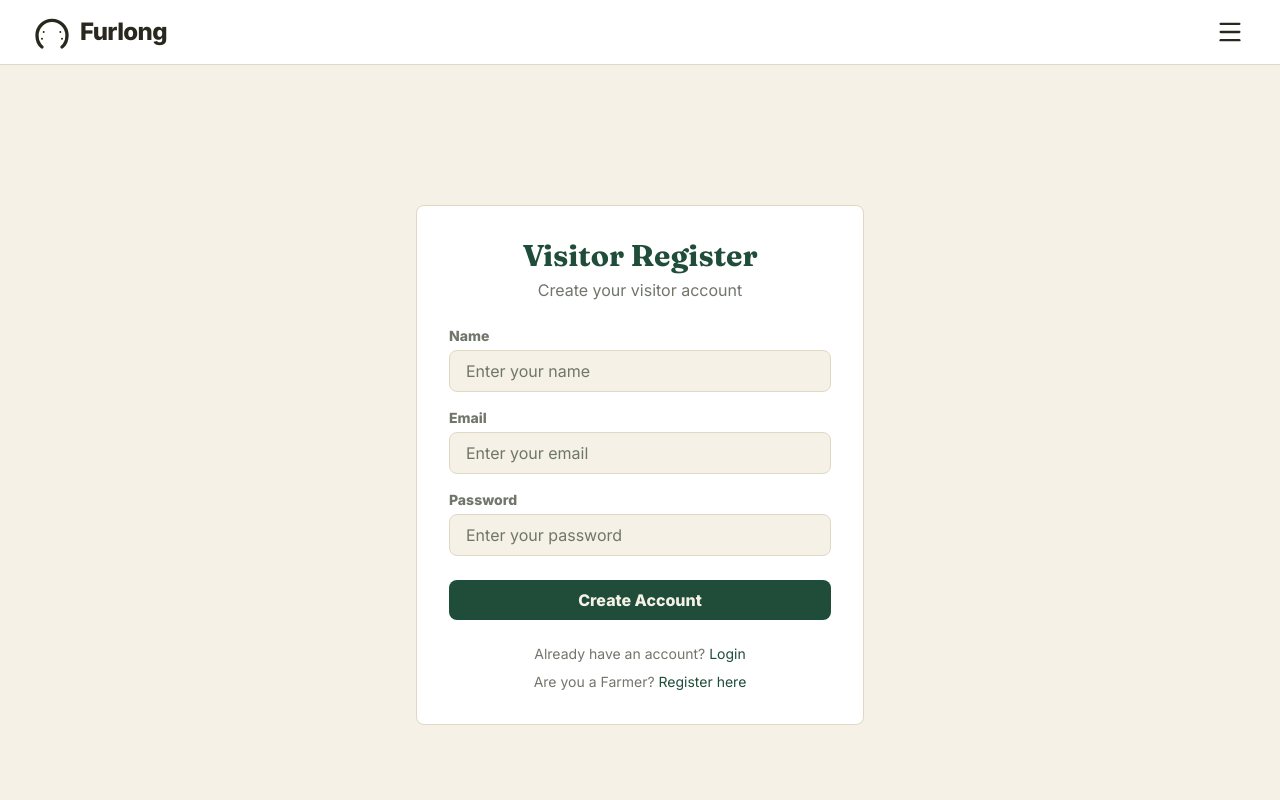
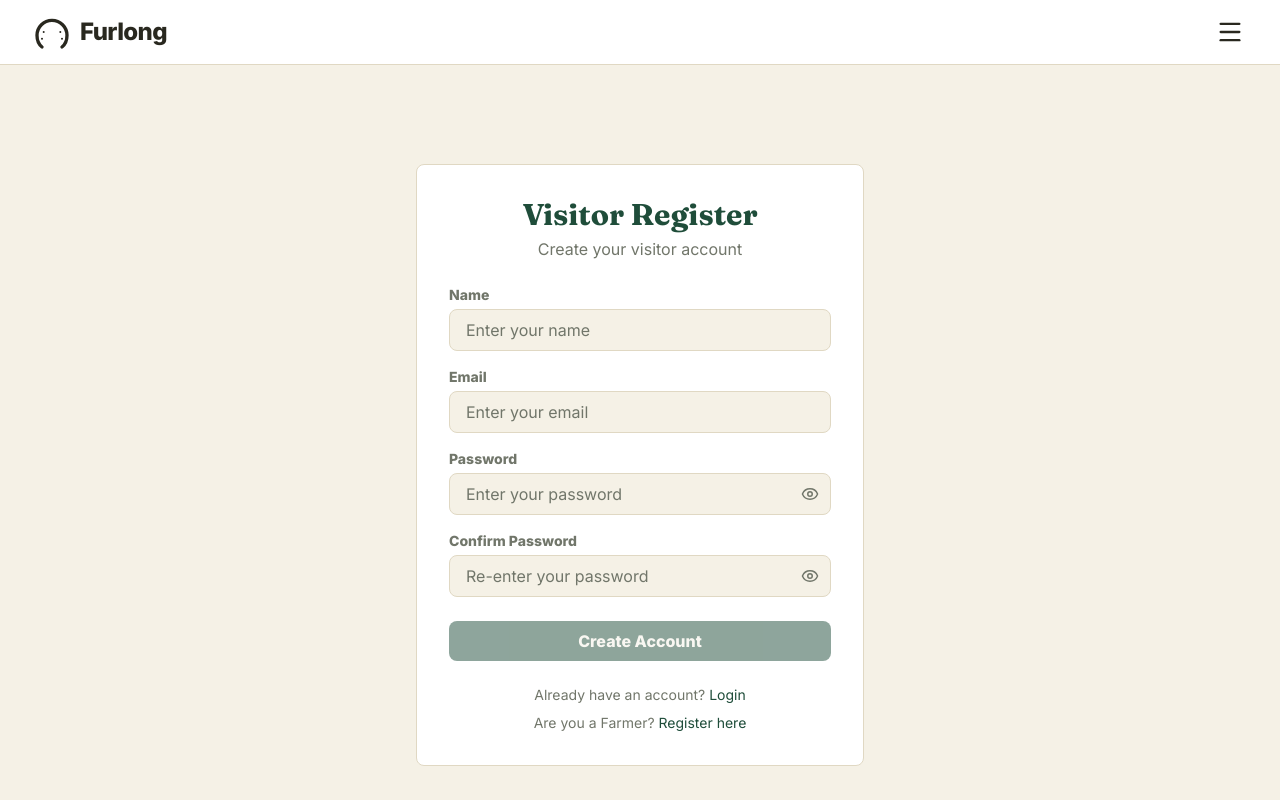
Before and after one commit to Re-Brain/react-refresh-I, a React (Vite) app: page /register/visitor in a window 1280 px wide. Shown: the top 800 px of the page. Built offline with nearby package versions, Linux system fonts and the light colour scheme; no server answers.

Commit message:
Add a Confirm Password field to the register forms
Confirm Password sits next to Password with its own show/hide toggle,
validates in real time, and blocks submit on a mismatch or a password
under 8 characters. Only password is still sent to the API.

```diff
--- a/src/modules/auth/pages/RegisterFarmerPage.tsx
+++ b/src/modules/auth/pages/RegisterFarmerPage.tsx
@@ -1,5 +1,6 @@
 import { useState } from 'react'
 import { Link, useNavigate } from 'react-router-dom'
+import { Eye, EyeOff } from 'lucide-react'
 import { registerFarmer, ApiError } from '../api'
 import { useRetryCountdown, formatCountdown } from '../../../hooks/useRetryCountdown'
 
@@ -12,8 +13,14 @@ function RegisterFarmerPage() {
   const [name, setName] = useState('')
   const [email, setEmail] = useState('')
   const [password, setPassword] = useState('')
+  const [confirmPassword, setConfirmPassword] = useState('')
+  const [showPassword, setShowPassword] = useState(false)
+  const [showConfirmPassword, setShowConfirmPassword] = useState(false)
   const [farmName, setFarmName] = useState('')
   const [error, setError] = useState('')
+
+  const passwordTooShort = password.length > 0 && password.length < 8
+  const passwordsMismatch = confirmPassword.length > 0 && password !== confirmPassword
 
   // Ticks down after a 429, disabling the submit button so the user isn't
   // tempted to keep clicking and re-triggering the still-active limit.
@@ -23,6 +30,14 @@ function RegisterFarmerPage() {
   async function handleSubmit(e: React.SyntheticEvent) {
     e.preventDefault()
     setError('')
+    if (password.length < 8) {
+      setError('Password must be at least 8 characters.')
+      return
+    }
+    if (password !== confirmPassword) {
+      setError("Passwords don't match.")
+      return
+    }
     try {
 
       // Register the farmer, then send them to the "check your email" screen
@@ -77,13 +92,47 @@ function RegisterFarmerPage() {
           {/* Password input field */}
           <div className="flex flex-col gap-1">
             <label className="text-sm font-bold text-brand-muted">Password</label>
-            <input
-              type="password"
-              placeholder="Enter your password"
-              value={password}
-              onChange={e => setPassword(e.target.value)}
-              className="bg-brand-bg border border-brand-border rounded-lg px-4 py-2 text-brand-text placeholder:text-brand-muted focus:outline-none focus:border-brand-gold transition"
-            />
+            <div className="relative">
+              <input
+                type={showPassword ? 'text' : 'password'}
+                placeholder="Enter your password"
+                value={password}
+                onChange={e => setPassword(e.target.value)}
+                className="bg-brand-bg border border-brand-border rounded-lg w-full px-4 py-2 pr-10 text-brand-text placeholder:text-brand-muted focus:outline-none focus:border-brand-gold transition"
+              />
+              <button
+                type="button"
+                onClick={() => setShowPassword(v => !v)}
+                aria-label={showPassword ? 'Hide password' : 'Show password'}
+                className="absolute right-3 top-1/2 -translate-y-1/2 text-brand-muted hover:text-brand-text"
+              >
+                {showPassword ? <EyeOff size={18} /> : <Eye size={18} />}
+              </button>
+            </div>
+            {passwordTooShort && <p className="text-red-600 text-sm">Password must be at least 8 characters.</p>}
+          </div>
+
+          {/* Confirm Password input field */}
+          <div className="flex flex-col gap-1">
+            <label className="text-sm font-bold text-brand-muted">Confirm Password</label>
+            <div className="relative">
+              <input
+                type={showConfirmPassword ? 'text' : 'password'}
+                placeholder="Re-enter your password"
+                value={confirmPassword}
+                onChange={e => setConfirmPassword(e.target.value)}
+                className="bg-brand-bg border border-brand-border rounded-lg w-full px-4 py-2 pr-10 text-brand-text placeholder:text-brand-muted focus:outline-none focus:border-brand-gold transition"
+              />
+              <button
+                type="button"
+                onClick={() => setShowConfirmPassword(v => !v)}
+                aria-label={showConfirmPassword ? 'Hide password' : 'Show password'}
+                className="absolute right-3 top-1/2 -translate-y-1/2 text-brand-muted hover:text-brand-text"
+              >
+                {showConfirmPassword ? <EyeOff size={18} /> : <Eye size={18} />}
+              </button>
+            </div>
+            {passwordsMismatch && <p className="text-red-600 text-sm">Passwords don't match</p>}
           </div>
 
           {/* Farm Name input field */}
@@ -104,7 +153,7 @@ function RegisterFarmerPage() {
           {/* Submit button for registration */}
           <button
             type="submit"
-            disabled={retry.secondsLeft > 0}
+            disabled={retry.secondsLeft > 0 || password.length < 8 || password !== confirmPassword}
             className="bg-brand-gold text-brand-bg font-bold py-2 rounded-lg hover:bg-brand-gold-light transition mt-2 disabled:opacity-50 disabled:cursor-not-allowed"
           >
             {retry.secondsLeft > 0 ? `Try again in ${formatCountdown(retry.secondsLeft)}` : 'Create Account'}
--- a/src/modules/auth/pages/RegisterVisitorPage.tsx
+++ b/src/modules/auth/pages/RegisterVisitorPage.tsx
@@ -1,5 +1,6 @@
 import { useState } from 'react'
 import { Link, useNavigate } from 'react-router-dom'
+import { Eye, EyeOff } from 'lucide-react'
 import { registerVisitor, ApiError } from '../api'
 import { useRetryCountdown, formatCountdown } from '../../../hooks/useRetryCountdown'
 
@@ -12,7 +13,13 @@ function RegisterVisitorPage() {
   const [name, setName] = useState('')
   const [email, setEmail] = useState('')
   const [password, setPassword] = useState('')
+  const [confirmPassword, setConfirmPassword] = useState('')
+  const [showPassword, setShowPassword] = useState(false)
+  const [showConfirmPassword, setShowConfirmPassword] = useState(false)
   const [error, setError] = useState('')
+
+  const passwordTooShort = password.length > 0 && password.length < 8
+  const passwordsMismatch = confirmPassword.length > 0 && password !== confirmPassword
 
   // Ticks down after a 429, disabling the submit button so the user isn't
   // tempted to keep clicking and re-triggering the still-active limit.
@@ -22,6 +29,14 @@ function RegisterVisitorPage() {
   async function handleSubmit(e: React.SyntheticEvent) {
     e.preventDefault()
     setError('')
+    if (password.length < 8) {
+      setError('Password must be at least 8 characters.')
+      return
+    }
+    if (password !== confirmPassword) {
+      setError("Passwords don't match.")
+      return
+    }
     try {
 
       // Register the visitor, then send them to the "check your email" screen
@@ -76,13 +91,47 @@ function RegisterVisitorPage() {
           {/* Password input field */}
           <div className="flex flex-col gap-1">
             <label className="text-sm font-bold text-brand-muted">Password</label>
-            <input
-              type="password"
-              placeholder="Enter your password"
-              value={password}
-              onChange={e => setPassword(e.target.value)}
-              className="bg-brand-bg border border-brand-border rounded-lg px-4 py-2 text-brand-text placeholder:text-brand-muted focus:outline-none focus:border-brand-gold transition"
-            />
+            <div className="relative">
+              <input
+                type={showPassword ? 'text' : 'password'}
+                placeholder="Enter your password"
+                value={password}
+                onChange={e => setPassword(e.target.value)}
+                className="bg-brand-bg border border-brand-border rounded-lg w-full px-4 py-2 pr-10 text-brand-text placeholder:text-brand-muted focus:outline-none focus:border-brand-gold transition"
+              />
+              <button
+                type="button"
+                onClick={() => setShowPassword(v => !v)}
+                aria-label={showPassword ? 'Hide password' : 'Show password'}
+                className="absolute right-3 top-1/2 -translate-y-1/2 text-brand-muted hover:text-brand-text"
+              >
+                {showPassword ? <EyeOff size={18} /> : <Eye size={18} />}
+              </button>
+            </div>
+            {passwordTooShort && <p className="text-red-600 text-sm">Password must be at least 8 characters.</p>}
+          </div>
+
+          {/* Confirm Password input field */}
+          <div className="flex flex-col gap-1">
+            <label className="text-sm font-bold text-brand-muted">Confirm Password</label>
+            <div className="relative">
+              <input
+                type={showConfirmPassword ? 'text' : 'password'}
+                placeholder="Re-enter your password"
+                value={confirmPassword}
+                onChange={e => setConfirmPassword(e.target.value)}
+                className="bg-brand-bg border border-brand-border rounded-lg w-full px-4 py-2 pr-10 text-brand-text placeholder:text-brand-muted focus:outline-none focus:border-brand-gold transition"
+              />
+              <button
+                type="button"
+                onClick={() => setShowConfirmPassword(v => !v)}
+                aria-label={showConfirmPassword ? 'Hide password' : 'Show password'}
+                className="absolute right-3 top-1/2 -translate-y-1/2 text-brand-muted hover:text-brand-text"
+              >
+                {showConfirmPassword ? <EyeOff size={18} /> : <Eye size={18} />}
+              </button>
+            </div>
+            {passwordsMismatch && <p className="text-red-600 text-sm">Passwords don't match</p>}
           </div>
 
           {/* Display error message if registration fails */}
@@ -91,7 +140,7 @@ function RegisterVisitorPage() {
           {/* Submit button for registration */}
           <button
             type="submit"
-            disabled={retry.secondsLeft > 0}
+            disabled={retry.secondsLeft > 0 || password.length < 8 || password !== confirmPassword}
             className="bg-brand-gold text-brand-bg font-bold py-2 rounded-lg hover:bg-brand-gold-light transition mt-2 disabled:opacity-50 disabled:cursor-not-allowed"
           >
             {retry.secondsLeft > 0 ? `Try again in ${formatCountdown(retry.secondsLeft)}` : 'Create Account'}
```
